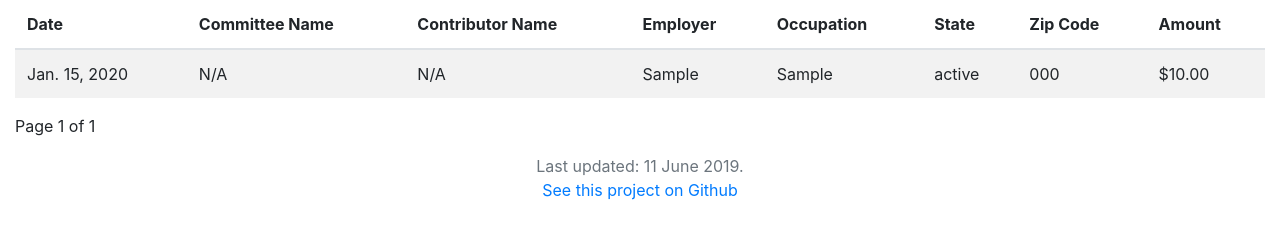
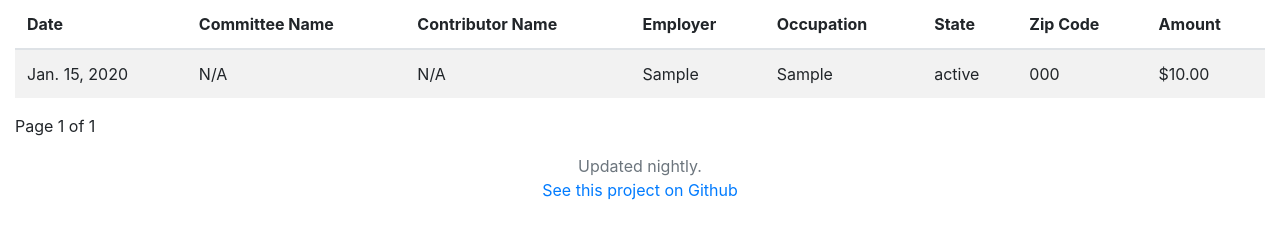
Before and after one commit to fogarty-ben/state_campaign_finance, a Django app: page /search in a window 1280 px wide. Shown: the part 568-802 px from the top of the page. Run offline with Django 3.2, Linux system fonts and the light colour scheme; tables that the repository leaves empty hold one stand-in row (values such as "Sample post"); some libraries are stand-ins or nearby versions.

Commit message:
updated footer text

```diff
--- a/app/templates/base.html
+++ b/app/templates/base.html
@@ -23,7 +23,7 @@
 {% block after_content %}
 <footer class="footer mt-auto py-3">
   <div class="container">
-    <p class="text-muted text-center">Last updated: 11 June 2019.<br />
+    <p class="text-muted text-center">Updated nightly.<br />
       <a href="http://www.github.com/fogarty-ben/state_campaign_finance">See this project on Github</a></p>
   </div>
 </footer>
--- a/project/settings.py
+++ b/project/settings.py
@@ -39,7 +39,6 @@ INSTALLED_APPS = [
     'django.contrib.messages',
     'django.contrib.staticfiles',
     'app',
-    'bootstrap4',
     'django.contrib.postgres'
 ]
 
```
